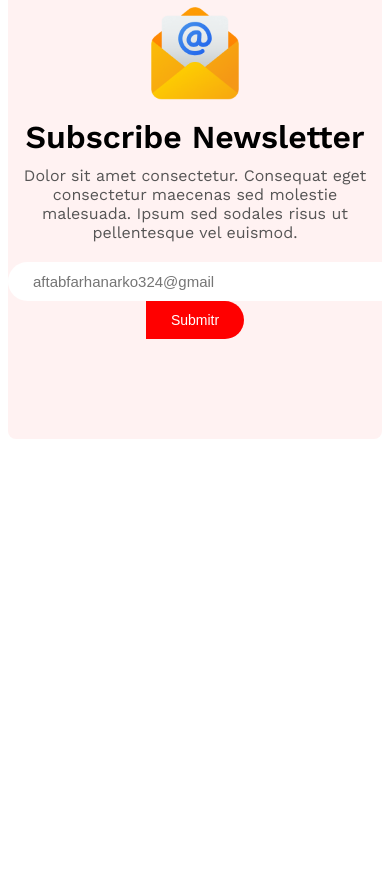
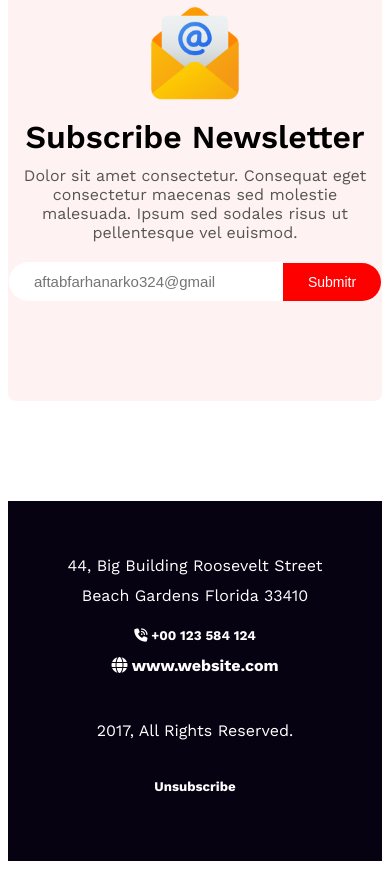
Before and after one commit to aftabfarhanarko/Pracktise-this-new-Website-3, a plain HTML site: page index.html in a window 390 px wide. Shown: the part 6705-7574 px from the top of the page. Before the commit the page ends 7152 px from the top, so only its background shows below. Drawn offline with nearby package versions, Linux system fonts and the light colour scheme.

Commit message:
footer respomsive

```diff
--- a/index.html
+++ b/index.html
@@ -6,7 +6,9 @@
     <meta name="viewport" content="width=device-width, initial-scale=1.0">
     <title>New Year Chalibration</title>
     <link rel="stylesheet" href="style/new-year.css">
-
+    <link rel="stylesheet" href="https://cdnjs.cloudflare.com/ajax/libs/font-awesome/6.7.2/css/all.min.css"
+        integrity="sha512-Evv84Mr4kqVGRNSgIGL/F/aIDqQb7xQ2vcrdIwxfjThSH8CSR7PBEakCr51Ck+w+/U6swU2Im1vVX0SVk9ABhg=="
+        crossorigin="anonymous" referrerpolicy="no-referrer" />
 </head>
 
 <body class="work-sans-font">
@@ -124,7 +126,8 @@
             <div class="text-card">
                 <h4 class="net">THE BEST GIFTS</h4>
                 <h2 class="gift">Awesome Gift</h2>
-                  <p class="uiwj">Dolor sit amet consectetur. Consequat eget consectetur maecenas sed molestie malesuada. Ipsum sed sodales risus ut pellentesque vel euismod. </p>
+                <p class="uiwj">Dolor sit amet consectetur. Consequat eget consectetur maecenas sed molestie malesuada.
+                    Ipsum sed sodales risus ut pellentesque vel euismod. </p>
             </div>
             <div class="imges-cards">
                 <img src="images/Rectangle 3.png" alt="">
@@ -147,16 +150,50 @@
                 <img src="images/Group 61.png" alt="">
                 <h4 class="meseages-teitle">Subscribe Newsletter</h4>
                 <p class="dicption-meseages">
-                        Dolor sit amet consectetur. Consequat eget consectetur maecenas sed molestie malesuada. Ipsum sed sodales risus ut pellentesque vel euismod.
+                    Dolor sit amet consectetur. Consequat eget consectetur maecenas sed molestie malesuada. Ipsum sed
+                    sodales risus ut pellentesque vel euismod.
                 </p>
 
-                    <input type="email" name="" id="" placeholder="aftabfarhanarko324@gmail"><button class="submit-btn">Submitr</button>
+                <input type="email" name="" id="" placeholder="aftabfarhanarko324@gmail"><button
+                    class="submit-btn">Submitr</button>
 
             </div>
         </section>
 
     </main>
 
+    <footer>
+        <div class="section-cointerner">
+
+            <div class="firstqweewrr">
+                <div class="point">
+                    <p class="dic">
+                        44, Big Building Roosevelt Street Beach Gardens Florida 33410
+
+                    </p>
+                </div>
+                <div class="call">
+                    <h5 class="icon">
+                        <i class="fa-solid fa-phone-volume"></i> +00 123 584 124
+                    </h5>
+                    <h4 class="icon">
+                       <i class="fa-solid fa-globe"></i> www.website.com
+                    </h4>
+                </div>
+
+            </div>
+            <div class="thardopeu">
+
+                <p class="all-right">
+                    2017, All Rights Reserved.
+                </p>
+                <h5 class="Unsubscribe">
+                    Unsubscribe
+                </h5>
+            </div>
+        </div>
+    </footer>
+
 </body>
 
 </html>
--- a/style/new-year.css
+++ b/style/new-year.css
@@ -334,6 +334,47 @@ input[type="email"]{
     border-radius: 0 50px 50px 0;
 }
 
+
+/* Footer */
+footer{
+    background-color: #070211;
+    color: white;
+    margin-top: 100px;
+}
+.section-cointerner{
+    padding: 50px;
+}
+.firstqweewrr{
+    max-width: 1100px;
+    margin: 0 auto;
+    display: flex;
+    justify-content: space-between;
+    text-align: center;
+    height: 80px;
+    border-bottom: 3px solid #17053a;
+    padding-bottom: 30px;
+}
+.thardopeu{
+      max-width: 1100px;
+    margin: 0 auto;
+    display: flex;
+    justify-content: space-between;
+    text-align: center;
+    height: 80px;
+    border-bottom: 3px solid #17053a;
+    padding: 30px 7px 10px 7px;
+}
+.dic{
+    margin-top: 0;
+    max-width: 260px;
+    line-height: 30px;
+}
+.icon{
+    line-height: 30px;
+margin: 0%;
+}
+
+
 @media screen and (max-width:576px) {
     .text-wellcome {
         padding-left: 20px;
@@ -352,15 +393,14 @@ input[type="email"]{
      margin-left: 20px;
      text-align: center;
     }
-
     .imges-cards{
         grid-template-columns: 1fr;
         justify-items: center;
         gap: 15px;
     }
      #left{
-        top: 220px;
-   height: 300px;
+        top: 330px;
+       height: 300px;
  }
 #right{
     height: 150px;
@@ -374,5 +414,32 @@ input[type="email"]{
    border-radius: 8px;
    object-fit:cover ;
 }
+input[type="email"]{
+    padding: 11px 50px 11px 25px;
+    font-size: 15px;
+    border: none;
+    border-radius: 50px  0   0  50px;
+}
+.section-cointerner{
+    padding: 50px;
+    gap: 20px;
+}
+.firstqweewrr{
+    flex-direction: column;
+    text-align: center;
+    margin-bottom: 30px;
+    border-bottom: none;
+    gap: 10px;
+}
+.thardopeu{
+flex-direction: column;
+    border-bottom: none;
+    padding: 30px 7px 10px 7px;
+    justify-content: center;
+}
+.dic{
+    margin: 0 auto;
+}
+
 
 }
```
Lines whose indentation alone changed are shown as unchanged.
